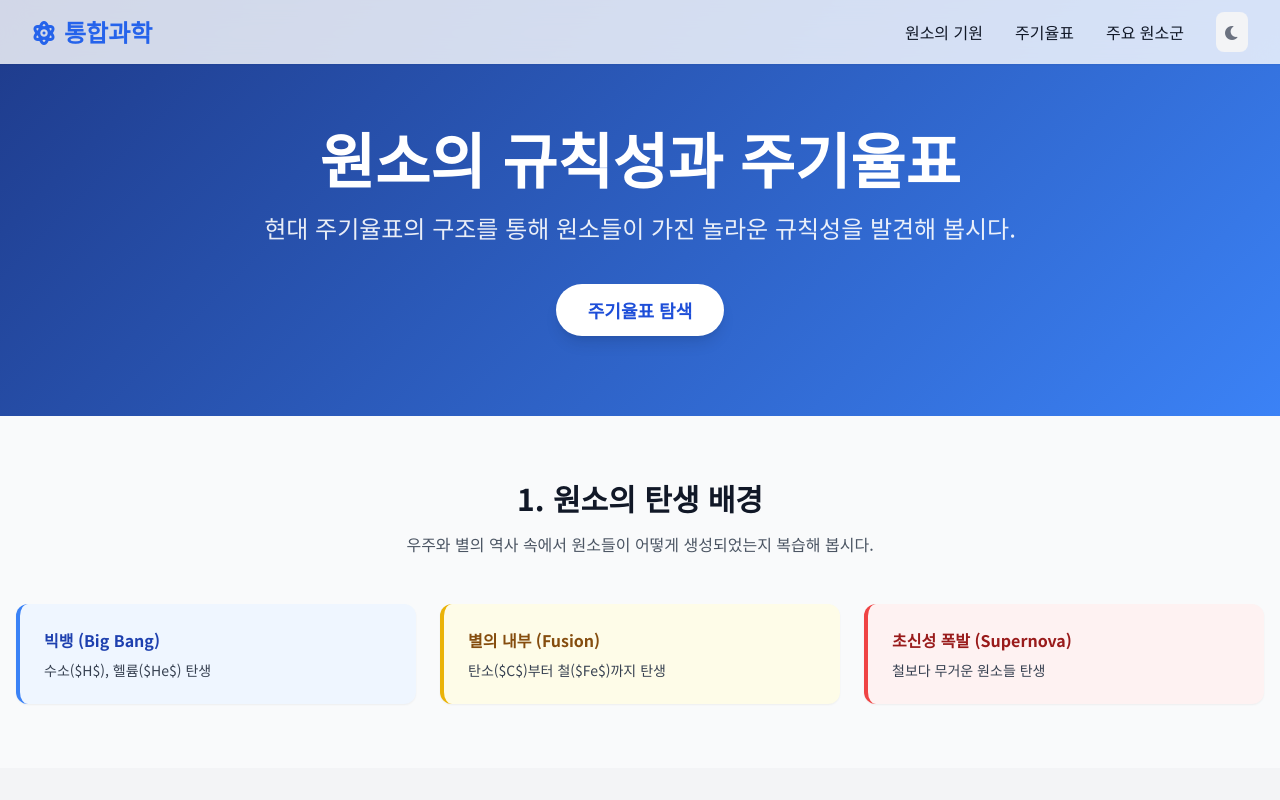
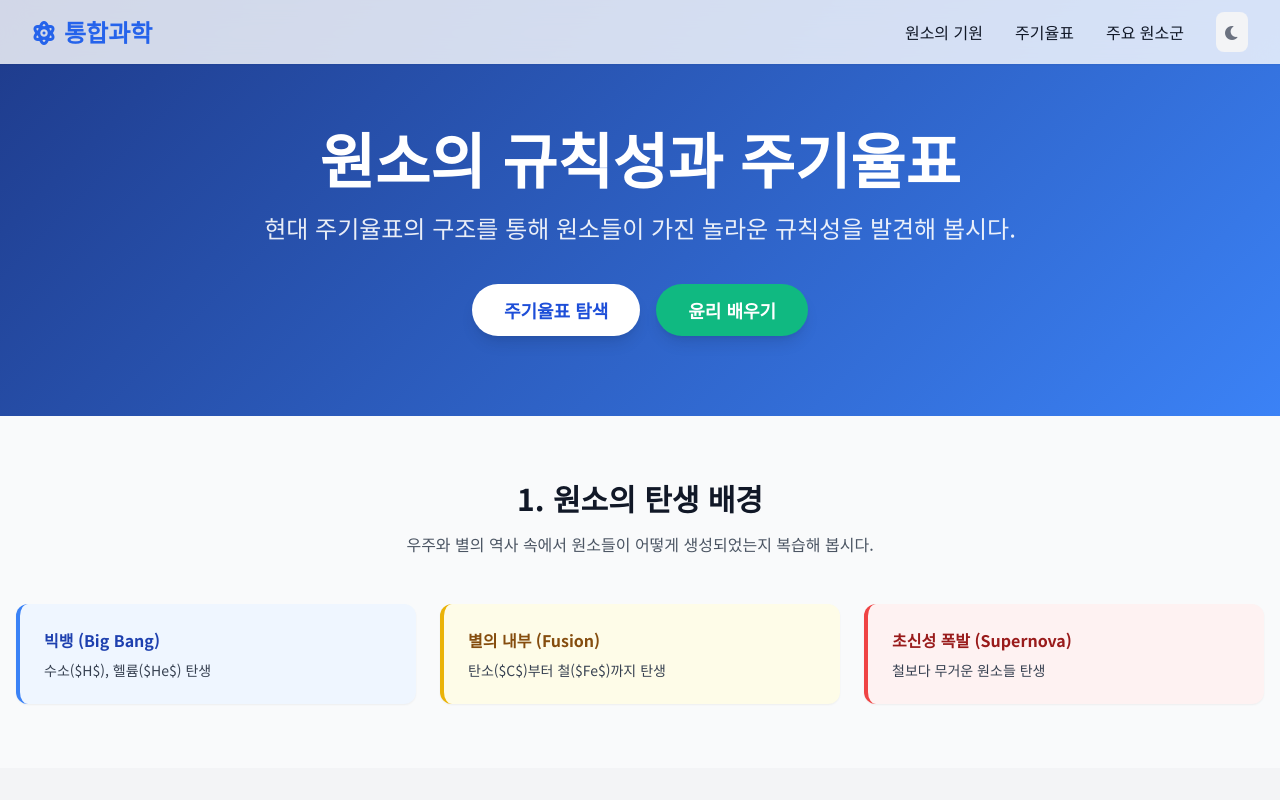
Before and after one commit to khb10040-bit/edu2026, a plain HTML site: page index.html in a window 1280 px wide. Shown: the top 800 px of the page. Drawn offline with nearby package versions, Linux system fonts and the light colour scheme.

Commit message:
index.html

```diff
--- a/index.html
+++ b/index.html
@@ -28,7 +28,7 @@
             background: linear-gradient(135deg, #0f172a 0%, #1e3a8a 100%);
         }
 
-        /* 18열 표준 주기율표 그리드 */
+        /* 18-column standard periodic table grid */
         .element-grid {
             display: grid;
             grid-template-columns: repeat(18, minmax(40px, 1fr));
@@ -69,7 +69,7 @@
             margin-top: 4px;
         }
 
-        /* 주기율표 카테고리별 색상 (라이트 모드) */
+        /* Periodic table category colors (Light Mode) */
         .color-alkali { background-color: #f87171; color: white; }
         .color-alkaline-earth { background-color: #fb923c; color: white; }
         .color-transition { background-color: #cbd5e1; color: #334155; }
@@ -80,7 +80,7 @@
         .color-nonmetal { background-color: #4ade80; color: white; }
         .color-empty { background-color: transparent; border: none; cursor: default; }
 
-        /* 다크 모드 시 원소 박스 미세 조정 */
+        /* Dark mode element box adjustments */
         .dark .element-box { border-color: rgba(255,255,255,0.1); }
         .dark .color-transition { background-color: #334155; color: #cbd5e1; }
         .dark .color-empty { background-color: transparent; }
@@ -131,14 +131,18 @@
         <p class="text-xl md:text-2xl max-w-3xl mx-auto opacity-90 mb-10">
             현대 주기율표의 구조를 통해 원소들이 가진 놀라운 규칙성을 발견해 봅시다.
         </p>
-        <div class="flex justify-center gap-4">
+        <div class="flex flex-wrap justify-center gap-4">
             <a href="#periodic" class="bg-white text-blue-700 px-8 py-3 rounded-full font-bold text-lg hover:bg-blue-50 transition-colors shadow-lg dark:bg-blue-600 dark:text-white dark:hover:bg-blue-500">
                 주기율표 탐색
+            </a>
+            <!-- New Button Added Here -->
+            <a href="./02./index.html" class="bg-emerald-500 text-white px-8 py-3 rounded-full font-bold text-lg hover:bg-emerald-600 transition-colors shadow-lg">
+                윤리 배우기
             </a>
         </div>
     </header>
 
-    <!-- 1. 원소의 기원 -->
+    <!-- 1. Origin of Elements -->
     <section id="origin" class="py-16 max-w-7xl mx-auto px-4">
         <div class="text-center mb-12">
             <h2 class="text-3xl font-bold mb-4">1. 원소의 탄생 배경</h2>
@@ -160,7 +164,7 @@
         </div>
     </section>
 
-    <!-- 2. 인터렉티브 주기율표 -->
+    <!-- 2. Interactive Periodic Table -->
     <section id="periodic" class="py-20 bg-gray-100 dark:bg-slate-800/50 transition-colors">
         <div class="max-w-7xl mx-auto px-4">
             <div class="text-center mb-12">
@@ -174,7 +178,7 @@
                     <!-- JS logic will populate this -->
                 </div>
 
-                <!-- 범례 (Legend) -->
+                <!-- Legend -->
                 <div class="mt-10 grid grid-cols-2 sm:grid-cols-4 lg:grid-cols-8 gap-3 text-xs font-medium">
                     <div class="flex items-center"><span class="w-4 h-4 color-alkali mr-2 rounded shadow-sm"></span>알칼리 금속</div>
                     <div class="flex items-center"><span class="w-4 h-4 color-alkaline-earth mr-2 rounded shadow-sm"></span>알칼리 토금속</div>
@@ -189,7 +193,7 @@
         </div>
     </section>
 
-    <!-- 3. 주요 원소군 -->
+    <!-- 3. Key Element Groups -->
     <section id="groups" class="py-20 max-w-7xl mx-auto px-4">
         <div class="grid md:grid-cols-2 gap-8">
             <div class="bg-white dark:bg-slate-800 p-8 rounded-2xl shadow-lg border-t-8 border-red-400 transition-colors">
@@ -225,7 +229,7 @@
     </div>
 
     <script>
-        // 원소 데이터 1~36
+        // Element Data 1~36
         const elements = [
             { n: 1, s: "H", name: "수소", cat: "nonmetal", group: 1, period: 1 },
             { n: 2, s: "He", name: "헬륨", cat: "noble", group: 18, period: 1 },
```
